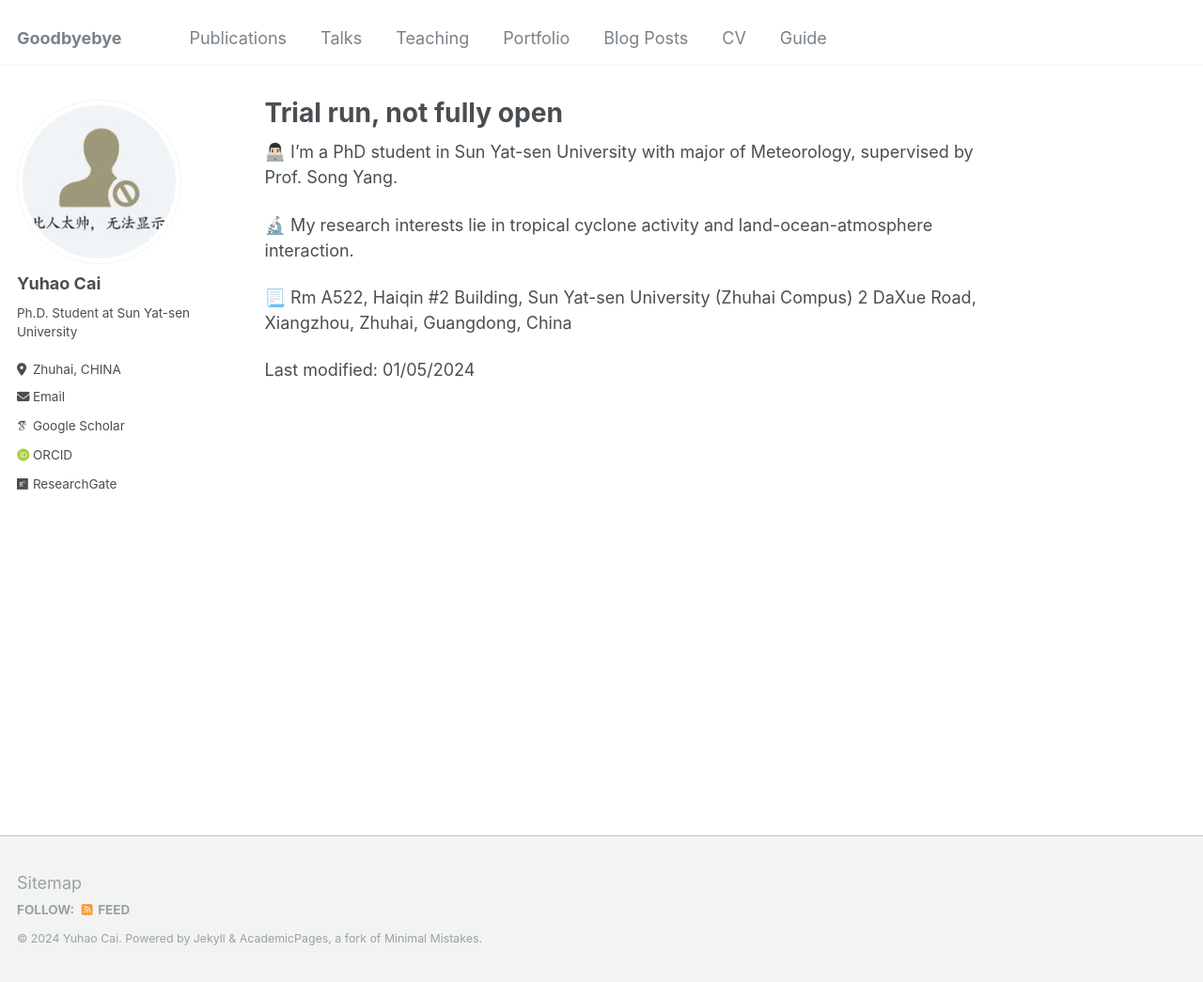
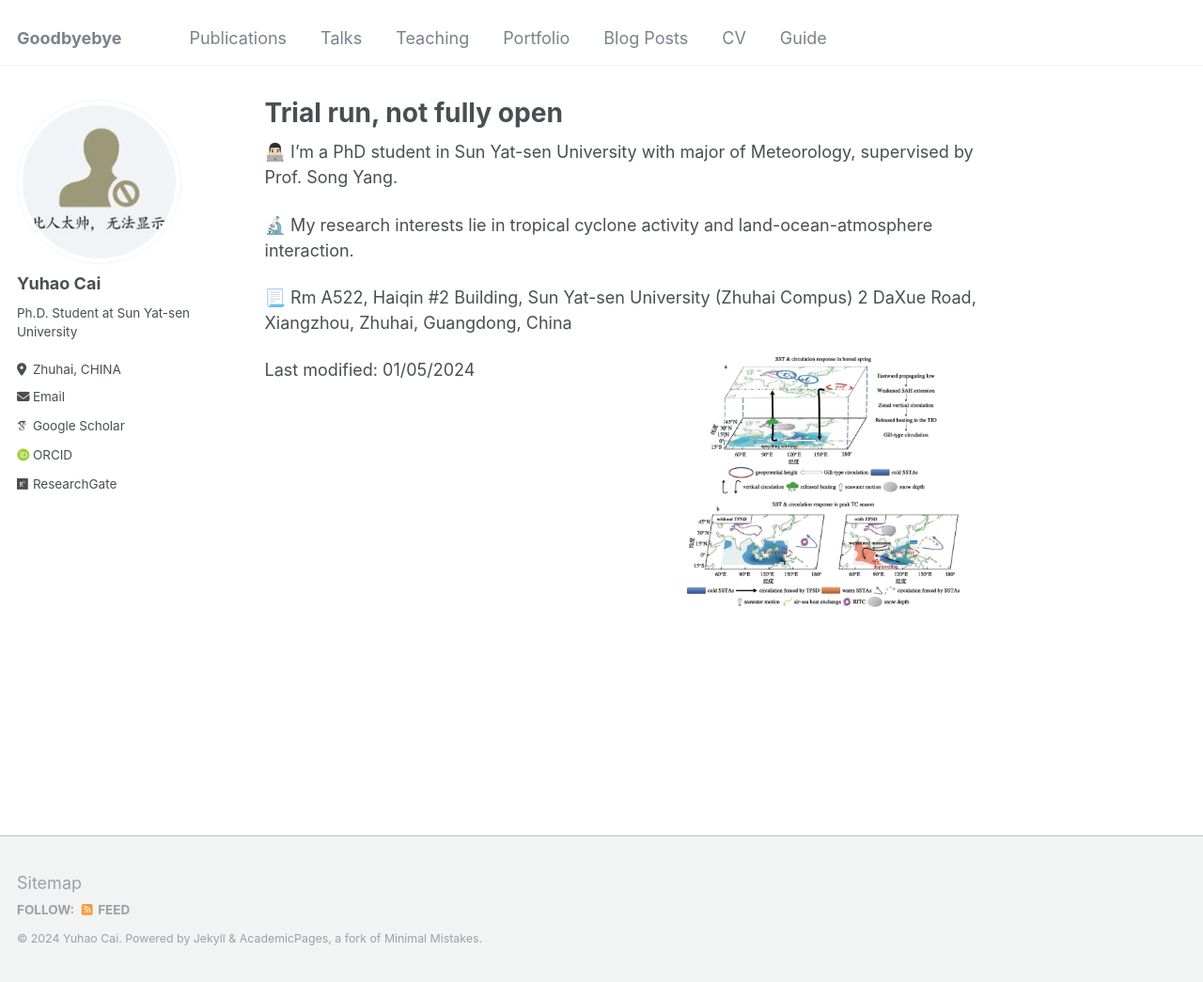
Before and after one commit to caiyh63/caiyh63.github.io, a Jekyll site: the page built from _pages/about.md, in a window 1280 px wide and 1045 px high. Shown: the whole window at 94% size. Built offline with Jekyll 4.4.1, drawn with Linux system fonts in a browser that asks for light colours; some web fonts are replaced.

Commit message:
Update about.md

```diff
--- a/_pages/about.md
+++ b/_pages/about.md
@@ -12,6 +12,8 @@ redirect_from:
 🔬 My research interests lie in tropical cyclone activity and land-ocean-atmosphere interaction.
 
 📃 Rm A522, Haiqin #2 Building, Sun Yat-sen University (Zhuhai Compus) 2 DaXue Road, Xiangzhou, Zhuhai, Guangdong, China
+
+![Europe’s electricity generation from wind blown off course](/images/NJQX202401002_519.jpg){: .align-right width="350px"}
 
 Last modified: 01/05/2024
 <p hidden>
```
